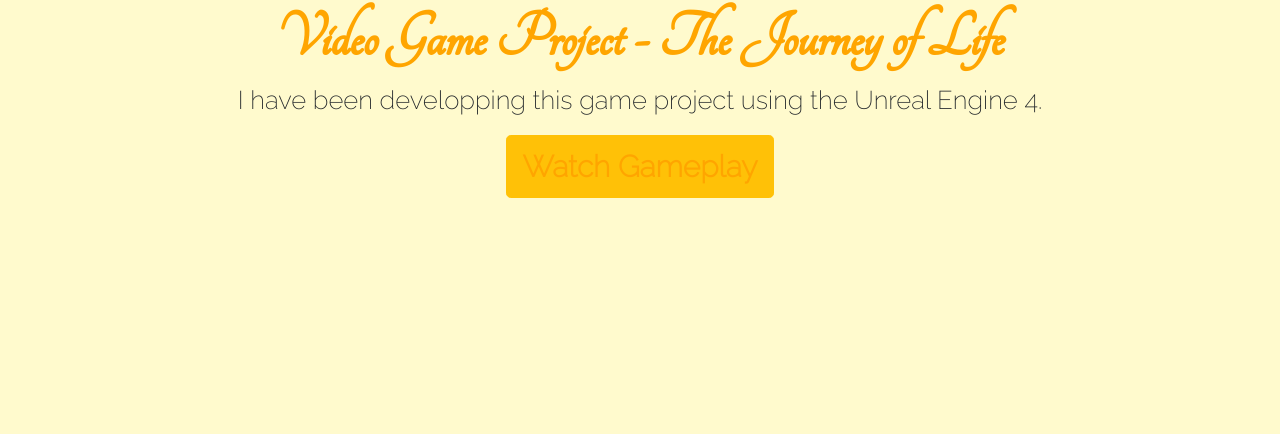
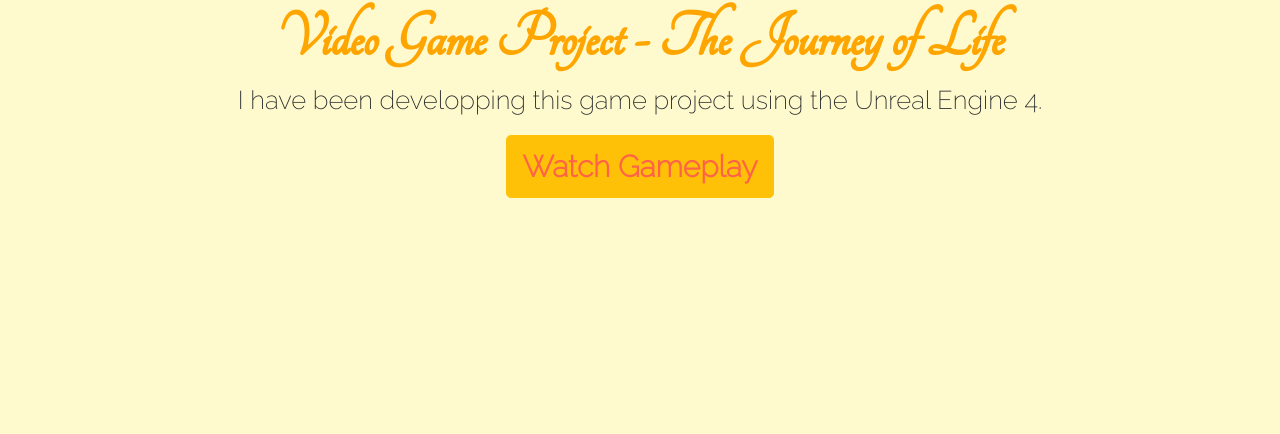
Before and after one commit to Sam5210/CV_Updated_5, a plain HTML site: page index.html in a window 1280 px wide. Shown: the part 3035-3469 px from the top of the page. Drawn offline with nearby package versions, Linux system fonts and the light colour scheme.

Commit message:
Update styles.css

```diff
--- a/css/styles.css
+++ b/css/styles.css
@@ -1,5 +1,5 @@
 a:link{
-    color: orange;
+    color: tomato;
     font-weight: bold;
 }
 a:visited{
```
